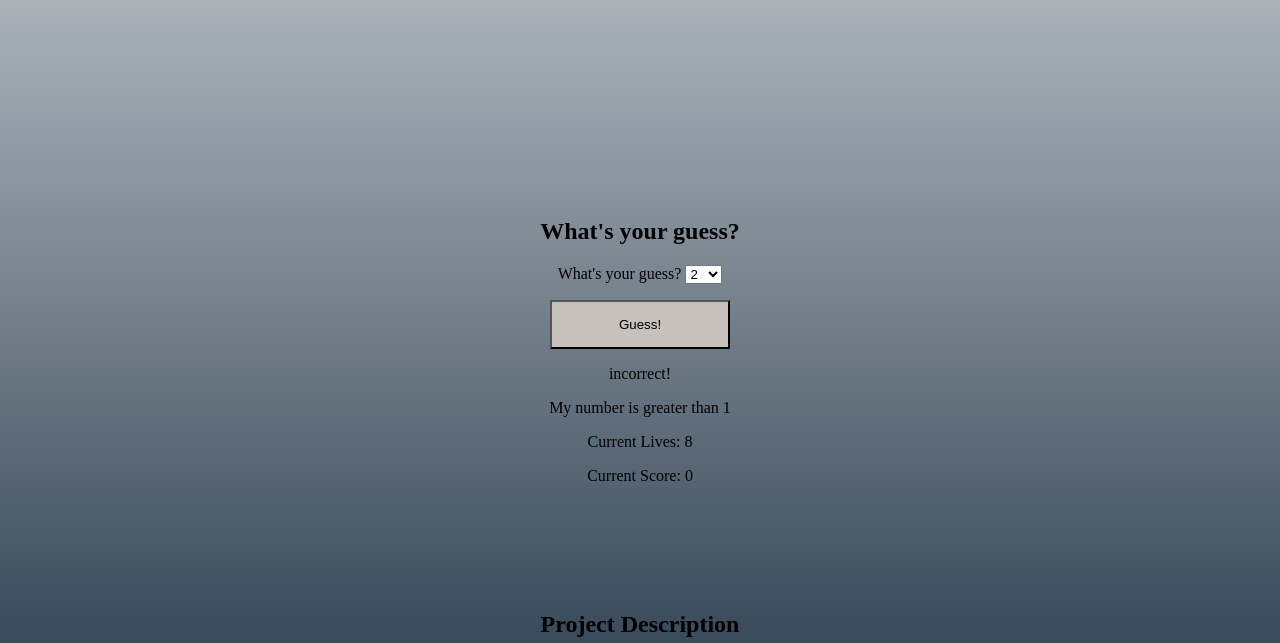
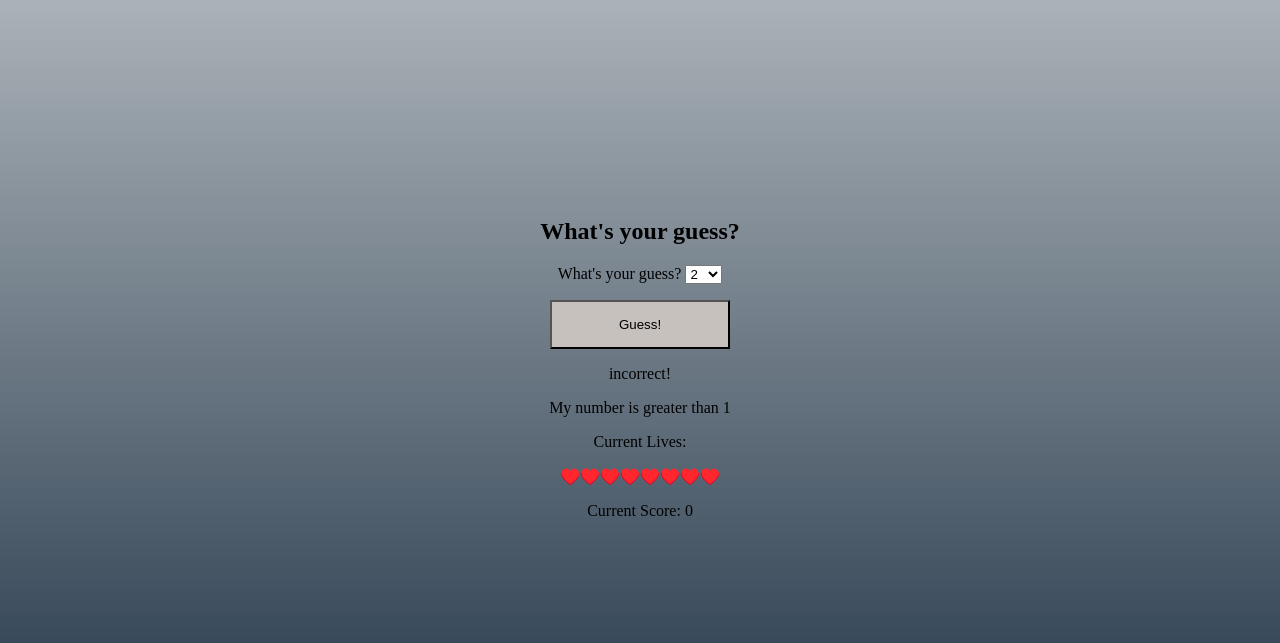
Before and after one commit to jamesliangg/EECS-1012-Final-Project, a website: page index.html in a window 1280 px wide. Both pictures are taken after a click on the button "Guess!". Shown: the part 102-745 px from the top of the page. Drawn offline with Linux system fonts and the light colour scheme.

Commit message:
Added heart emojis in place of number of lives

```diff
--- a/index.html
+++ b/index.html
@@ -30,7 +30,8 @@
     <p> <button id="guessButton" onclick="checkNumber(guess);"> Guess! </button></p>
     <p id="decision"></p>
     <p id="hint"></p>
-    <p id="lives">Current Lives: 9</p>
+    <p>Current Lives:</p>
+    <p id="lives">♥️♥️♥️♥️♥️♥️♥️♥️♥️</p>
     <p id="score">Current Score: 0</p>
   </div>
   <div id="description">
--- a/index.js
+++ b/index.js
@@ -1,6 +1,11 @@
 var currentLives = 9;
 var score = 0;
 var generatedNumber = Math.ceil(Math.random()*10);
+const emoji = "♥️";
+
+for(i=0;i<currentLives;i++){
+    let livesDisplay = livesDisplay + emoji;
+}
 
 function checkNumber(guess) {
     guess = document.getElementById("guess").value;
@@ -13,7 +18,8 @@ function checkNumber(guess) {
     document.getElementById("decision").innerHTML = "correct!";
     // console.log("Current Score: " + score);
     document.getElementById("score").innerHTML = "Current Score: " + score;
-    document.getElementById("lives").innerHTML = "Current Lives: " + currentLives;
+    //document.getElementById("lives").innerHTML = "Current Lives: " + currentLives;
+    document.getElementById("lives").innerHTML = livesDisplay;
     document.getElementById("hint").innerHTML = "I've generated a new number, guess this one";
     replaceDropDown();
     generatedNumber = Math.ceil(Math.random()*10);
@@ -21,11 +27,16 @@ function checkNumber(guess) {
    }
    else {
     currentLives--;
+    livesDisplay = "";
+    for(i=0;i<currentLives;i++){
+        livesDisplay = livesDisplay + emoji;
+    }
     console.log("incorrect!");
     document.getElementById("decision").innerHTML = "incorrect!";
     document.getElementById("score").innerHTML = "Current Score: " + score;
     // console.log("Current Lives: " +currentLives);
-    document.getElementById("lives").innerHTML = "Current Lives: " + currentLives;
+    //document.getElementById("lives").innerHTML = "Current Lives: " + currentLives;
+    document.getElementById("lives").innerHTML = livesDisplay;
     if (guess > generatedNumber) {
         // console.log("My number is less than " + guess);
         document.getElementById("hint").innerHTML = "My number is less than " + guess;
```
